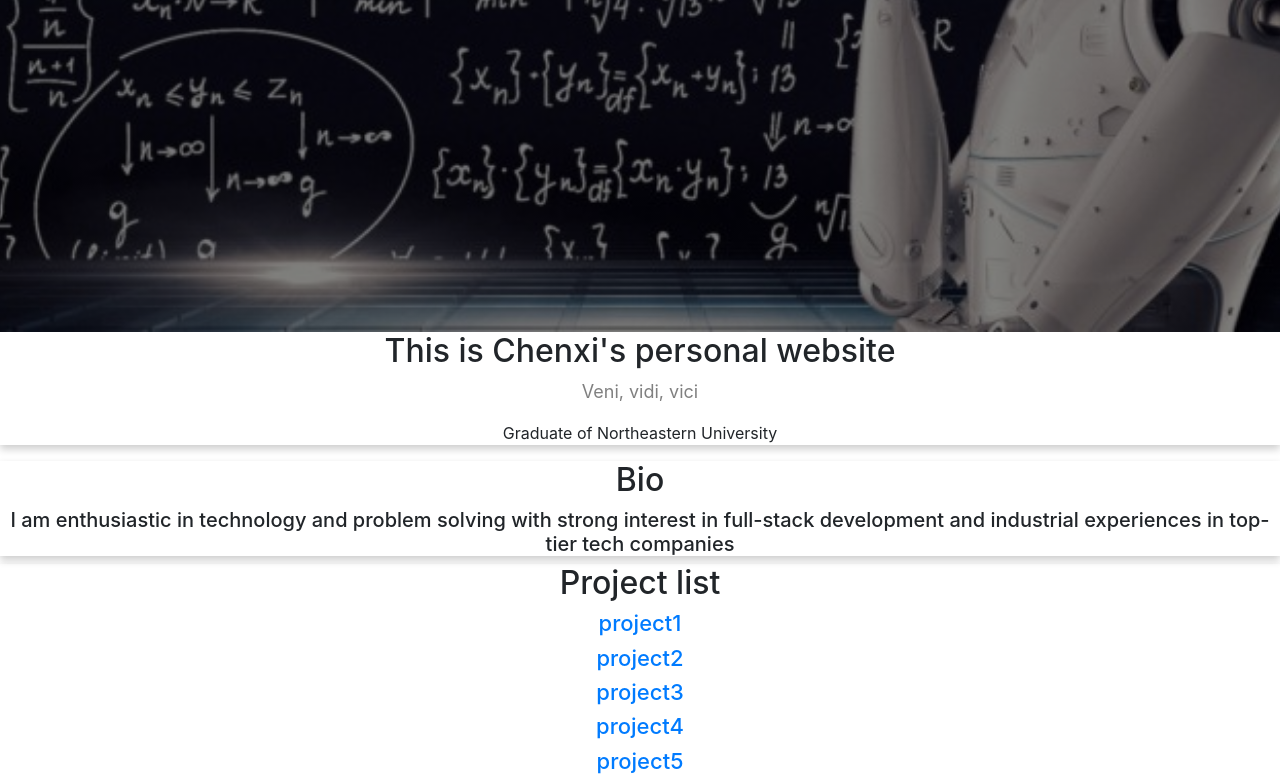
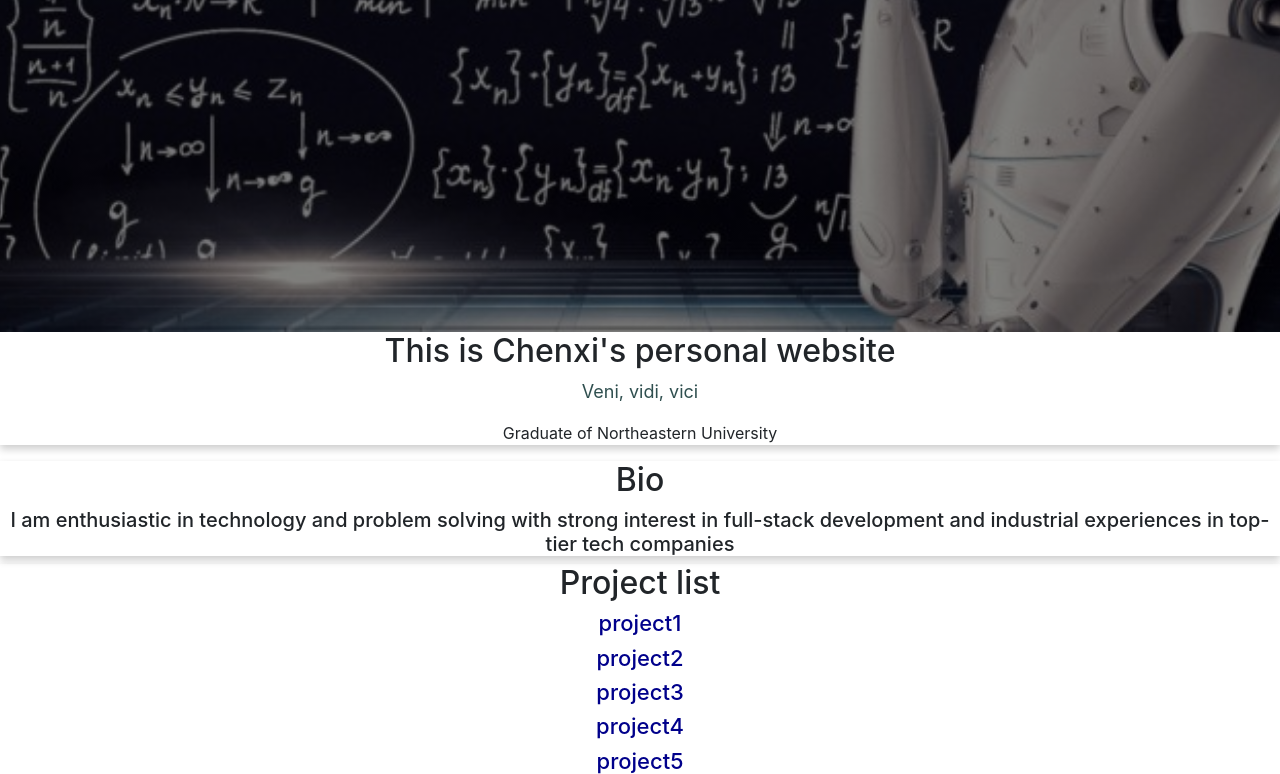
Before and after one commit to zcxfcb/zcxfcb.github.io, a plain HTML site: page index.html in a window 1280 px wide. Shown: the part 533-1307 px from the top of the page. Drawn offline with nearby package versions, Linux system fonts and the light colour scheme.

Commit message:
style change for accessibility

```diff
--- a/style.css
+++ b/style.css
@@ -47,7 +47,7 @@ body, html {
 }
 
 .title {
-    color: grey;
+    color: darkslategrey;
     font-size: 18px;
 }
 
@@ -56,3 +56,9 @@ a {
     font-size: 22px;
     color: black;
 }
+
+.project-item a {
+    text-decoration: none;
+    font-size: 22px;
+    color: darkblue
+}
```
